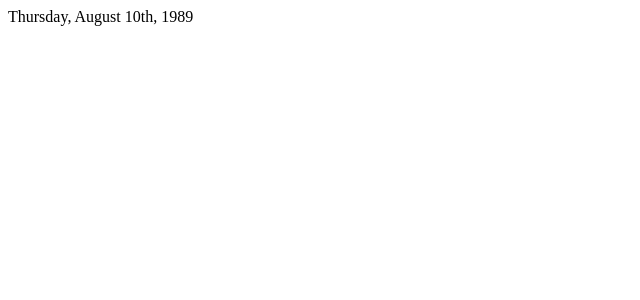
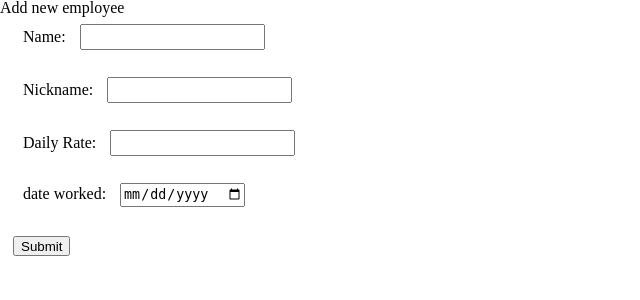
Before and after one commit to WillyM88/EmployeeTrackingApp, a PHP site: page /home.php in a window 1280 px wide. Shown: the top 300 px of the page, without its empty margins (0-640 px from the left). Run offline with PHP 8.4, Linux system fonts and the light colour scheme.

Commit message:
Add test form for submitting info

```diff
--- a/Employee.php
+++ b/classes/Employee.php
@@ -8,7 +8,7 @@ class Employee
     private string $nickname;
 
     // The agreed upon daily rate for work.
-    private float $hourlyRate;
+    private float $dailyRate;
 
     // Any money given to employee before payday.
     private float $loanedAmount;
@@ -16,16 +16,14 @@ class Employee
     // Days that haven't been paid yet.
     private float $daysOwed;
 
-    private array $dates_worked = [
-        ['day_number' => 1, 'day_name' => "sunday", 'month_number' => 2, 'month_name' => "january", 'year_number' => 2025],
-        ];
+    private array $dates_worked = [];
 
-    public function __construct($employeeID, $name, $hourlyRate, $daysOwed, $loanedAmount)
+    public function __construct($employeeID, $name, $dailyRate, $daysOwed, $loanedAmount)
     {
         // Employee ID should be created after checking what is the last id within the database table: "Employee"
         $this->employeeID = $employeeID;
         $this->name = $name;
-        $this->hourlyRate = $hourlyRate;
+        $this->dailyRate = $dailyRate;
         $this->daysOwed = $daysOwed;
         $this->loanedAmount = $loanedAmount;
     }
@@ -41,9 +39,13 @@ class Employee
         return $this->name;
     }
 
-    public function getHourlyRate(): float
+    public function getNickname(): string
     {
-        return $this->hourlyRate;
+        return $this->nickname;
+    }
+    public function getdailyRate(): float
+    {
+        return $this->dailyRate;
     }
 
     public function getDaysOwed(): float
@@ -56,6 +58,10 @@ class Employee
         return $this->loanedAmount;
     }
 
+    public function getDatesWorked(): array {
+        return $this->dates_worked;
+    }
+
     // Setters:
     public function setEmployeeID(string $employeeID): void
     {
@@ -65,9 +71,14 @@ class Employee
     {
         $this->name = $name;
     }
-    public function setHourlyRate(float $hourlyRate): void
+
+    public function setNickname(string $nickname): void
     {
-        $this->hourlyRate = $hourlyRate;
+        $this->nickname = $nickname;
+    }
+    public function setdailyRate(float $dailyRate): void
+    {
+        $this->dailyRate = $dailyRate;
     }
     public function setDaysOwed(float $daysOwed): void
     {
@@ -78,8 +89,13 @@ class Employee
         $this->loanedAmount = $loanedAmount;
     }
 
+    public function addWorkedDate(string $date): void
+    {
+        $this->dates_worked[] = $date;
+    }
+
     // Standalone Functions:
     public function calculatePay(): float {
-        return ($this->hourlyRate * $this->daysOwed) - $this->loanedAmount;
+        return ($this->dailyRate * $this->daysOwed) - $this->loanedAmount;
     }
 }
--- a/home.php
+++ b/home.php
@@ -1,7 +1,49 @@
 <?php
+include "./classes/Employee.php";
 
-$birthday = "1989-08-10";
+    $bobby = new Employee(01, "Bobby", 15.0, 0.0, 0.0,0 );
+    //$bobby->
 
-$myDate = DateTime::createFromFormat('Y-m-d', $birthday);
+    $bobby->addWorkedDate("2025-01-01");
+    $bobby->addWorkedDate("2025-02-15");
+    $bobby->addWorkedDate("2025-03-28");
 
-echo $myDate->format('l, F jS, Y');
+    $validationString = "";
+
+?>
+
+<!DOCTYPE html>
+<html lang="en">
+<head>
+    <meta charset="UTF-8">
+    <meta name="viewport" content="width=device-width, initial-scale=1.0, shrink-to-fit=no">
+    <link rel="stylesheet" href="./styles/reset.css">
+    <link rel="stylesheet" href="./styles/styles.css">
+    <title>Employee Tracking App</title>
+</head>
+<body>
+ <h1>Add new employee</h1>
+
+    <form action="formHandlers/submitNewEmployee.php" method="POST">
+        <div class="container">
+            <label for="name">Name:</label>
+            <input type="text" id="name" name="name"><br>
+        </div>
+        <div class="container">
+            <label for="nickname">Nickname:</label>
+            <input type="text" id="nickname" name="nickname"><br>
+        </div>
+        <div class="container">
+            <label for="dailyrate">Daily Rate:</label>
+            <input type="text" id="dailyrate" name="dailyrate"><br>
+        </div>
+        <div class="container">
+            <label for="date">date worked:</label>
+            <input type="date" id="date" name="date"><br>
+        </div>
+        <div class="container">
+            <input type="submit" value="Submit">
+        </div>
+    </form>
+</body>
+</html>
--- /dev/null
+++ b/styles/reset.css
@@ -0,0 +1,43 @@
+html, body, div, span, applet, object, iframe,
+h1, h2, h3, h4, h5, h6, p, blockquote, pre,
+a, abbr, acronym, address, big, cite, code,
+del, dfn, em, img, ins, kbd, q, s, samp,
+small, strike, strong, sub, sup, tt, var,
+b, u, i, center,
+dl, dt, dd, ol, ul, li,
+fieldset, form, label, legend,
+table, caption, tbody, tfoot, thead, tr, th, td,
+article, aside, canvas, details, embed,
+figure, figcaption, footer, header, hgroup,
+menu, nav, output, ruby, section, summary,
+time, mark, audio, video {
+    margin: 0;
+    padding: 0;
+    border: 0;
+    font-size: 100%;
+    font: inherit;
+    vertical-align: baseline;
+}
+/* HTML5 display-role reset for older browsers */
+article, aside, details, figcaption, figure,
+footer, header, hgroup, menu, nav, section {
+    display: block;
+}
+body {
+    line-height: 1;
+}
+ol, ul {
+    list-style: none;
+}
+blockquote, q {
+    quotes: none;
+}
+blockquote:before, blockquote:after,
+q:before, q:after {
+    content: '';
+    content: none;
+}
+table {
+    border-collapse: collapse;
+    border-spacing: 0;
+}
--- /dev/null
+++ b/styles/styles.css
@@ -0,0 +1,20 @@
+
+.container {
+    width: 500px;
+    height: 40px;
+    #border: 1px solid black;
+    padding: 5px 10px 5px 10px;
+    margin: 3px;
+}
+
+label {
+    width: 500px;
+    #border: 1px solid black;
+    margin-top: 5px;
+    padding: inherit;
+}
+
+input {
+    height: 20px;
+    margin-bottom: 5px;
+}
```
Also changed, not shown: formHandlers/submitNewEmployee.php (added, +56 -0 lines).
